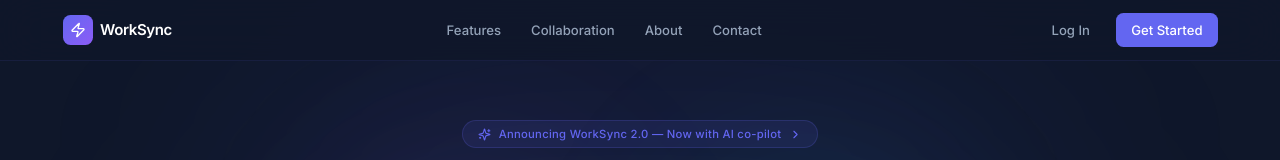
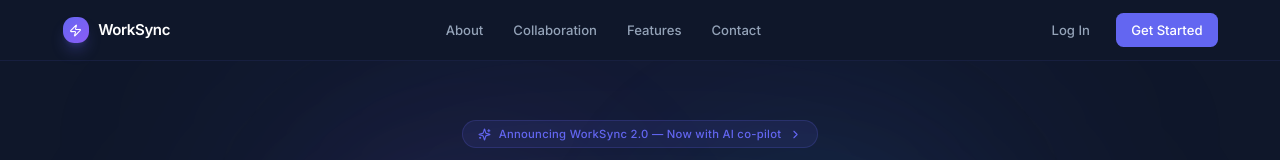
Before and after one commit to dhyanikhatrani/saas-collaboration-workspace, a React (Vite) app: page / in a window 1280 px wide. Shown: the top 160 px of the page. Built offline with nearby package versions, Linux system fonts and the light colour scheme.

Commit message:
feat(navigation): refactor navigation components and update link order

```diff
--- a/src/app/components/AboutPage.tsx
+++ b/src/app/components/AboutPage.tsx
@@ -74,7 +74,7 @@ export default function AboutPage() {
                   Contact us
                   <ArrowRight size={16} className="group-hover:translate-x-1 transition-transform" />
                 </button>
-                <button onClick={() => handleNav("/", "features")} className="border border-[#6366F1]/25 text-[#94A3B8] hover:text-white hover:border-[#6366F1]/50 px-6 py-3 rounded-xl font-medium transition-all">
+                <button onClick={() => navigate("/features")} className="border border-[#6366F1]/25 text-[#94A3B8] hover:text-white hover:border-[#6366F1]/50 px-6 py-3 rounded-xl font-medium transition-all">
                   Explore features
                 </button>
               </div>
--- a/src/app/components/LandingPage.tsx
+++ b/src/app/components/LandingPage.tsx
@@ -1,73 +1,27 @@
-import { useState } from "react";
 import { useNavigate } from "react-router";
 import {
   ArrowRight,
   ChevronRight,
-  Menu,
   Sparkles,
   Star,
-  X,
   Zap,
 } from "lucide-react";
-import {
-  NAV_LINKS as LANDING_NAV_LINKS,
-} from "./landing/data";
+import PageNav from "./shared/PageNav";
 import previewScreenshot from "../../imports/dashboard-preview.png";
 
 export default function LandingPage() {
   const navigate = useNavigate();
-  const [mobileOpen, setMobileOpen] = useState(false);
 
-  const handleNav = (target: string) => {
-    navigate(`/${target}`);
-    setMobileOpen(false);
-  };
+  const links = [
+    { label: "About", href: "/about" },
+    { label: "Collaboration", href: "/collaboration" },
+    { label: "Features", href: "/features" },
+    { label: "Contact", href: "/contact" },
+  ];
 
   return (
     <div className="min-h-screen bg-[#0F172A] text-[#F8FAFC] overflow-x-hidden">
-      <nav className="fixed top-0 left-0 right-0 z-50 border-b border-[#6366F1]/10 bg-[#0F172A]/80 backdrop-blur-xl">
-        <div className="max-w-7xl mx-auto px-6 h-16 flex items-center justify-between">
-          <div className="flex items-center gap-2 cursor-pointer" onClick={() => navigate("/")}>
-            <div className="w-8 h-8 rounded-lg bg-gradient-to-br from-[#6366F1] to-[#8B5CF6] flex items-center justify-center">
-              <Zap size={16} className="text-white" />
-            </div>
-            <span className="font-semibold tracking-tight text-white">WorkSync</span>
-          </div>
-
-          <div className="hidden md:flex items-center gap-8">
-            {LANDING_NAV_LINKS.map(link => (
-              <button key={link.target} onClick={() => handleNav(link.target)} className="text-[#94A3B8] hover:text-white transition-colors text-sm">
-                {link.label}
-              </button>
-            ))}
-          </div>
-
-          <div className="hidden md:flex items-center gap-3">
-            <button onClick={() => navigate("/login")} className="text-sm text-[#94A3B8] hover:text-white transition-colors px-4 py-2">Log In</button>
-            <button onClick={() => navigate("/register")} className="text-sm bg-[#6366F1] hover:bg-[#5558E8] text-white px-4 py-2 rounded-lg transition-all duration-300 hover:shadow-lg hover:shadow-[#6366F1]/25 font-medium">
-              Get Started
-            </button>
-          </div>
-
-          <button className="md:hidden text-[#94A3B8]" onClick={() => setMobileOpen(!mobileOpen)}>
-            {mobileOpen ? <X size={20} /> : <Menu size={20} />}
-          </button>
-        </div>
-
-        {mobileOpen && (
-          <div className="md:hidden bg-[#0F172A] border-t border-[#6366F1]/10 px-6 py-4 flex flex-col gap-4">
-            {LANDING_NAV_LINKS.map(link => (
-              <button key={link.target} onClick={() => handleNav(link.target)} className="text-[#94A3B8] hover:text-white transition-colors text-sm text-left">
-                {link.label}
-              </button>
-            ))}
-            <div className="flex gap-3 pt-2">
-              <button onClick={() => navigate("/login")} className="flex-1 text-sm border border-[#6366F1]/30 text-[#94A3B8] px-4 py-2 rounded-lg">Log In</button>
-              <button onClick={() => navigate("/register")} className="flex-1 text-sm bg-[#6366F1] text-white px-4 py-2 rounded-lg font-medium">Get Started</button>
-            </div>
-          </div>
-        )}
-      </nav>
+      <PageNav links={links} />
 
 {/* Hero */}
       <section className="pt-32 pb-24 px-6 relative overflow-hidden">
--- a/src/app/components/landing/data.ts
+++ b/src/app/components/landing/data.ts
@@ -10,9 +10,9 @@ import {
 } from "lucide-react";
 
 export const NAV_LINKS = [
+  { label: "About", target: "about" },
+  { label: "Collaboration", target: "collaboration" },
   { label: "Features", target: "features" },
-  { label: "Collaboration", target: "collaboration" },
-  { label: "About", target: "about" },
   { label: "Contact", target: "contact" },
 ];
 
--- a/src/app/components/shared/PageNav.tsx
+++ b/src/app/components/shared/PageNav.tsx
@@ -17,7 +17,7 @@ export default function PageNav({ links }: PageNavProps) {
   const [mobileOpen, setMobileOpen] = useState(false);
 
   return (
-    <nav className="fixed top-0 left-0 right-0 z-50 border-b border-[#6366F1]/10 bg-[#0F172A]/80 backdrop-blur-xl">
+    <nav className="fixed top-0 left-0 right-0 z-50 border-b border-[#6366F1]/10 bg-[#0F172A] backdrop-blur-xl">
       <div className="max-w-7xl mx-auto px-6 h-16 flex items-center justify-between">
         <div onClick={() => navigate("/")} className="cursor-pointer">
           <BrandLogo compact />
```
